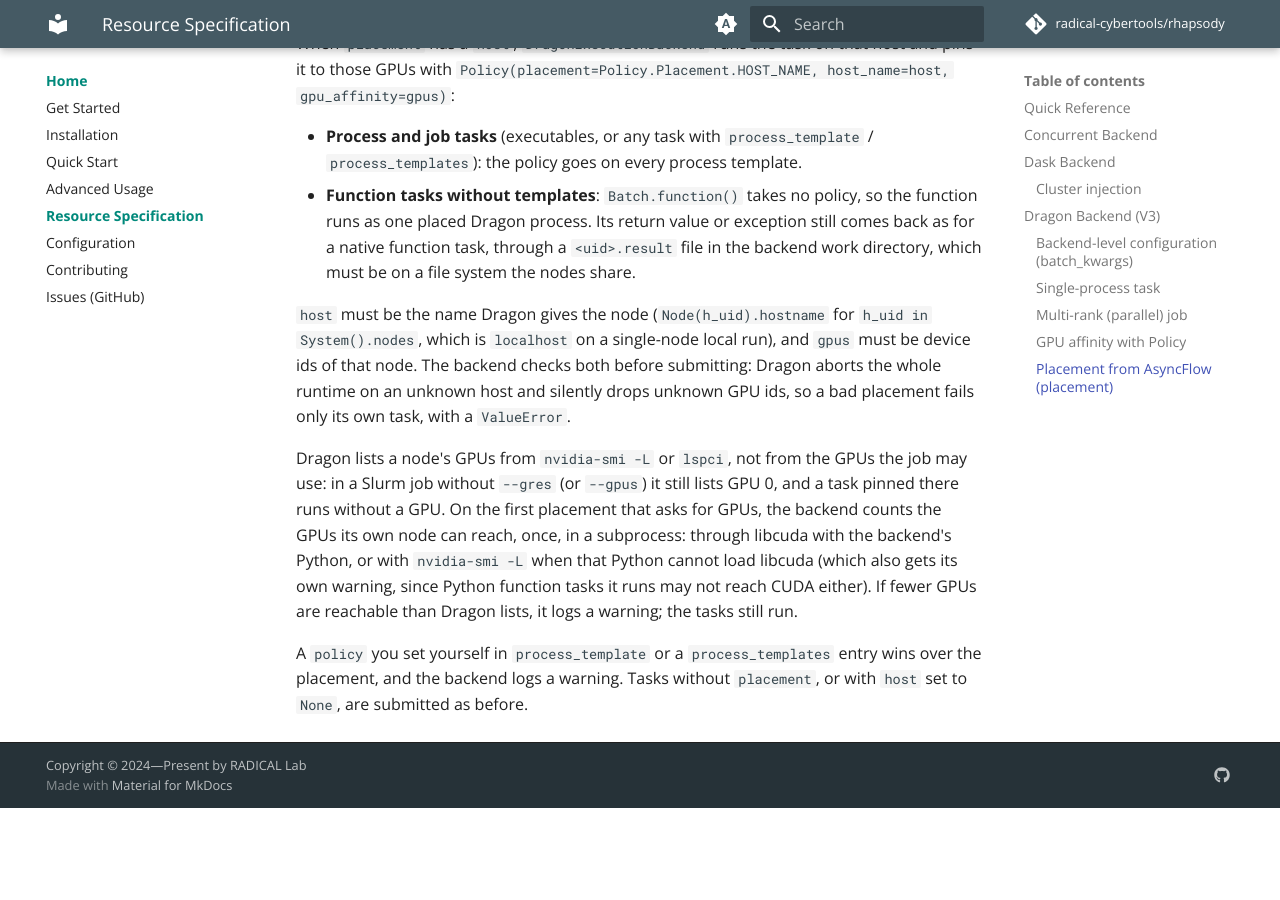
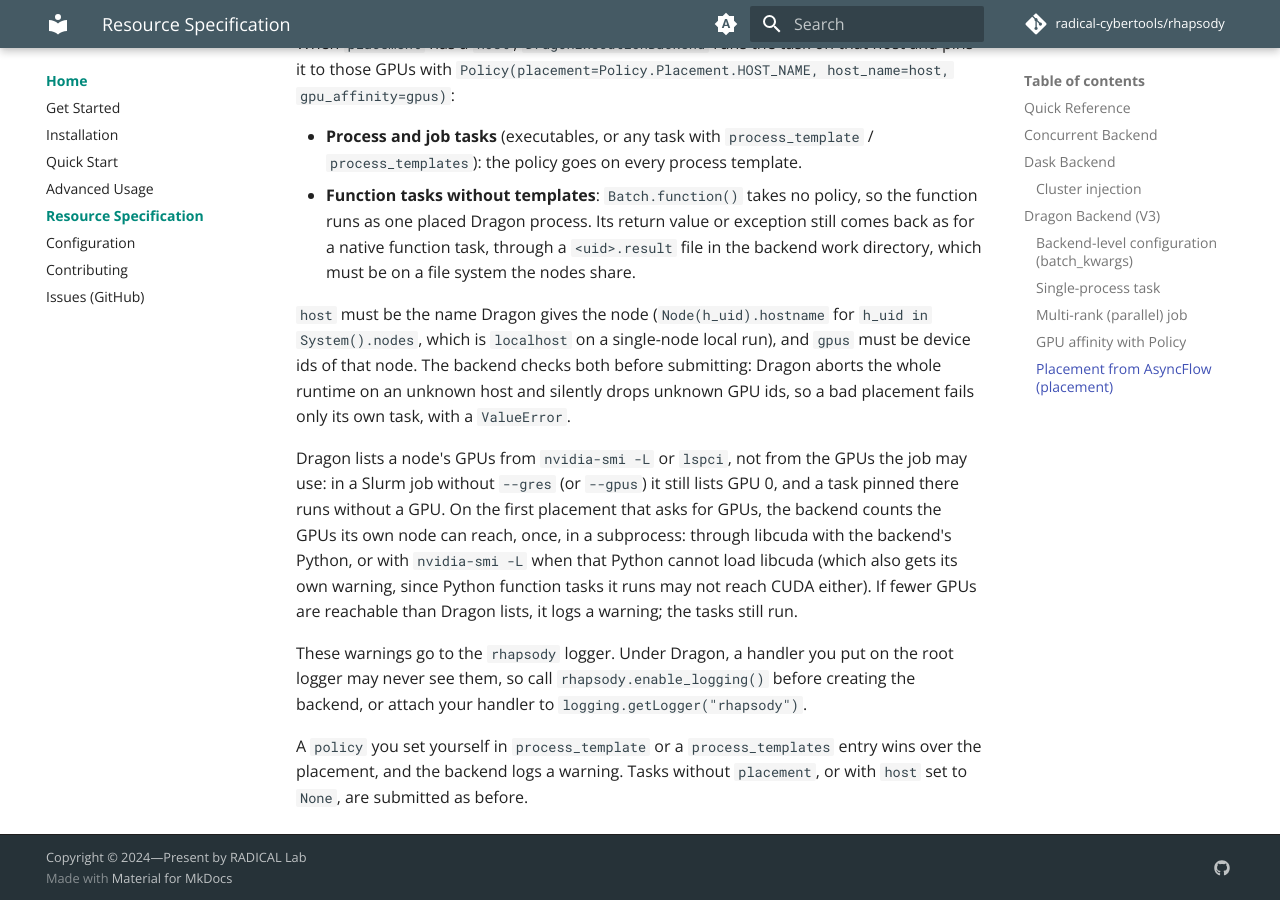
Before and after one commit to radical-cybertools/rhapsody, an MkDocs documentation site: the page built from docs/getting-started/resource-specification.md, in a window 1280 px wide and 900 px high, scrolled down 7372 px. Built offline with MkDocs 1.6.1 and Material for MkDocs 9.7.7, drawn with Linux system fonts in a browser that asks for light colours; comment, search, counter and statistics services are not loaded; before the commit the page ends 8180 px from its top, so only the background shows below that.

Commit message:
docs: say how to see the Dragon placement warnings
On rust (job 24846, `dragon -s`), a handler on the root logger saw
neither GPU warning nor any RHAPSODY INFO line. With the handler on
the "rhapsody" logger, as rhapsody.enable_logging() sets up, both
warnings appeared (job 24847).

Co-Authored-By: Claude Opus 5.5 <noreply@anthropic.com>

```diff
--- a/docs/getting-started/resource-specification.md
+++ b/docs/getting-started/resource-specification.md
@@ -334,6 +334,10 @@ cannot load libcuda (which also gets its own warning, since Python function task
 it runs may not reach CUDA either). If fewer GPUs are reachable than Dragon lists,
 it logs a warning; the tasks still run.
 
+These warnings go to the `rhapsody` logger. Under Dragon, a handler you put on
+the root logger may never see them, so call `rhapsody.enable_logging()` before
+creating the backend, or attach your handler to `logging.getLogger("rhapsody")`.
+
 A `policy` you set yourself in `process_template` or a `process_templates` entry
 wins over the placement, and the backend logs a warning. Tasks without
 `placement`, or with `host` set to `None`, are submitted as before.
```
